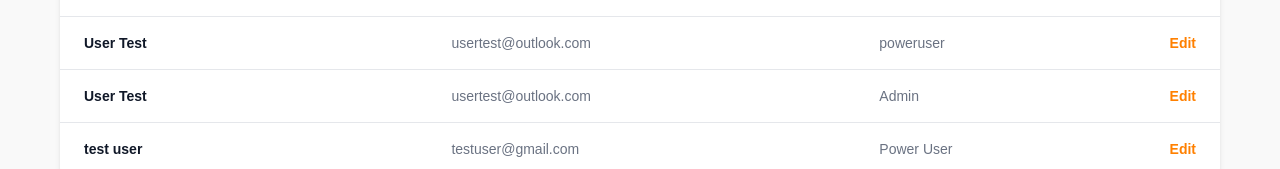
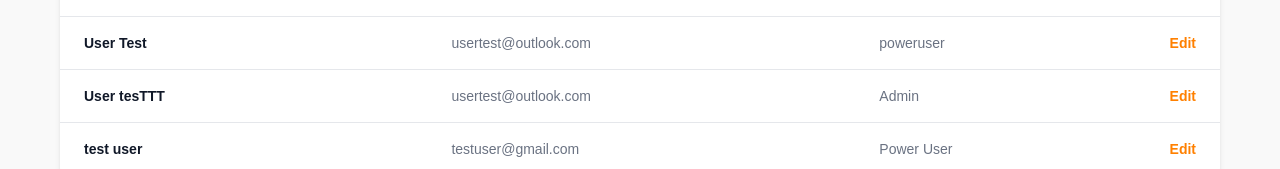
Before and after one commit to jensrosseel2/wg-assessment-jens, a React (Vite) app: page /users in a window 1280 px wide. Shown: the part 465-634 px from the top of the page. Built offline with nearby package versions, Linux system fonts and the light colour scheme; data requests are answered from the project's data file.

Commit message:
fix overview not updated after editing user (invalidate query with queryclient)

```diff
--- a/server/db.json
+++ b/server/db.json
@@ -37,7 +37,7 @@
       "id": 6
     },
     {
-      "name": "User Test",
+      "name": "User tesTTT",
       "email": "usertest@outlook.com",
       "role": "Admin",
       "id": 7
--- a/src/components/users/UserForm.tsx
+++ b/src/components/users/UserForm.tsx
@@ -5,6 +5,7 @@ import { saveUser } from "../../api/index";
 import LoadingIndicator from "../common/LoadingIndicator";
 import LabelInput from "../common/LabelInput";
 import { UserProps } from "./User";
+import { useQueryClient } from "@tanstack/react-query";
 
 interface FormProps {
   id?: number;
@@ -16,6 +17,7 @@ interface FormProps {
 
 export default function UserForm({ user }: { user?: UserProps }) {
   const navigate = useNavigate();
+  const queryClient = useQueryClient();
 
   const methods = useForm<FormProps>();
   const {
@@ -47,6 +49,10 @@ export default function UserForm({ user }: { user?: UserProps }) {
           role: role,
         });
 
+        await queryClient.invalidateQueries({
+          queryKey: ["users"],
+        });
+
         reset();
         navigate({
           pathname: "/users",
@@ -55,7 +61,7 @@ export default function UserForm({ user }: { user?: UserProps }) {
         console.error("Error saving user:", error);
       }
     },
-    [reset, navigate, user?.id]
+    [reset, navigate, user?.id, queryClient]
   );
 
   useEffect(() => {
```
